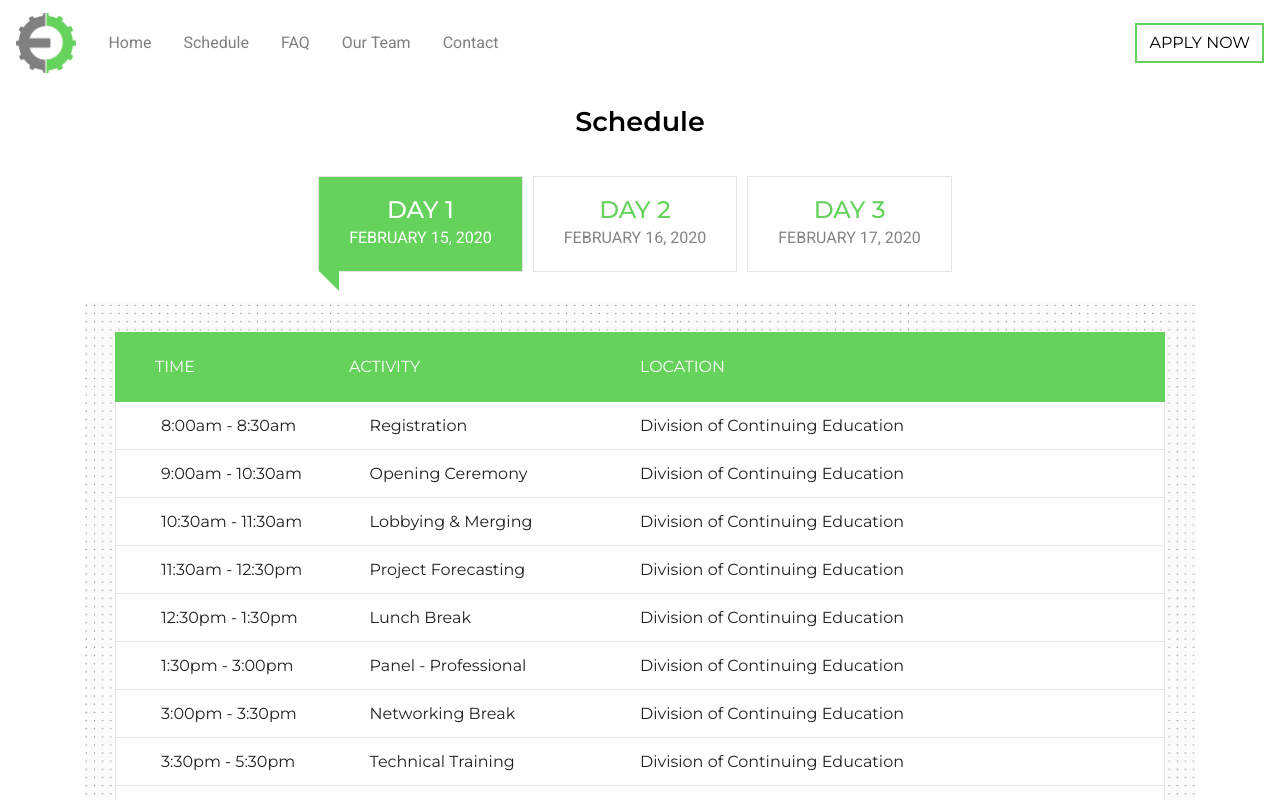
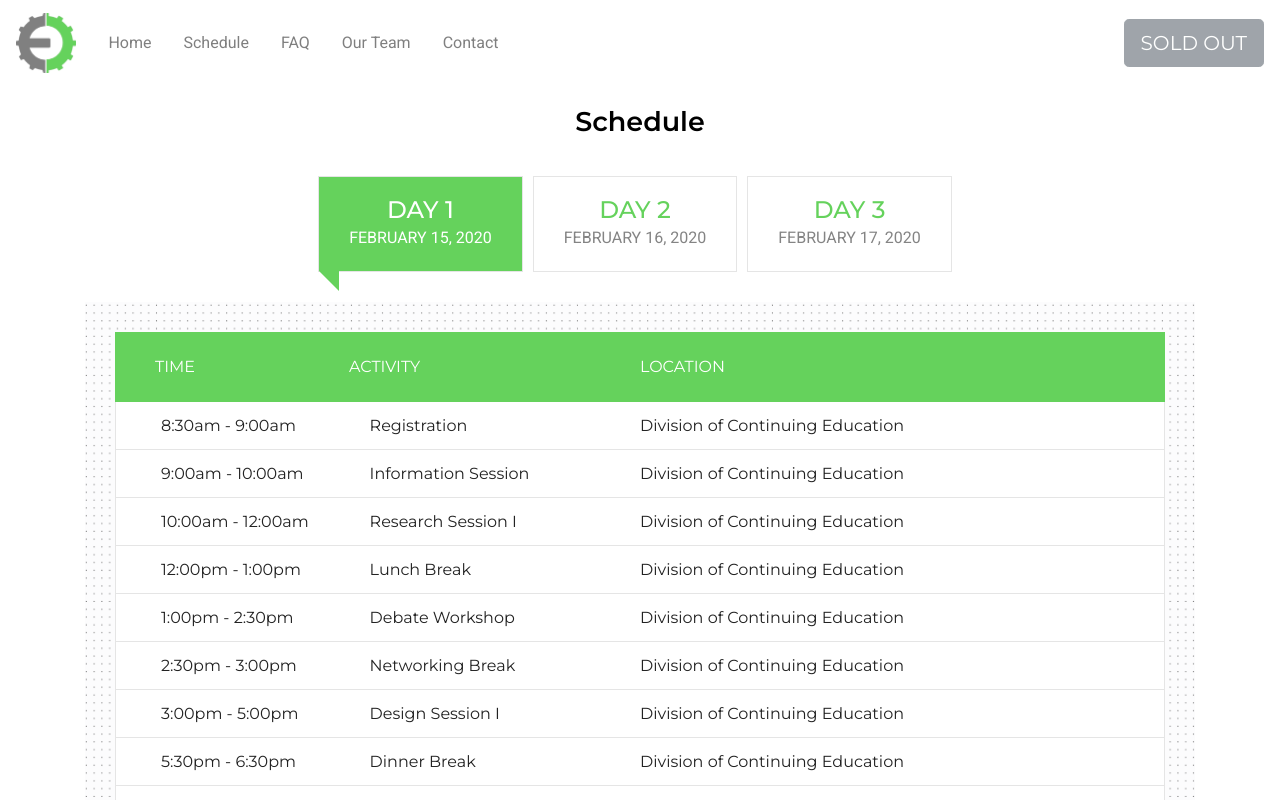
Before and after one commit to UCI-Engineering-Conference/engineeringconferenceapp, a Vue app: page /schedule in a window 1280 px wide. Shown: the top 800 px of the page. Built offline with nearby package versions, Linux system fonts and the light colour scheme; what vue-apexcharts, vue-flash-message, vue-gapi, vue-long-press-directive would draw is missing.

Commit message:
Closed Ticket Purchase

```diff
--- a/src/App.vue
+++ b/src/App.vue
@@ -29,7 +29,8 @@
 
           <!-- Right aligned nav items -->
           <b-navbar-nav class="ml-auto">
-            <router-link to="/application"><b-button squared variant="light" size="md" style="border: 2px solid #65d25c; color: black">Apply Now</b-button></router-link>
+            <button type="button" class="btn btn-secondary btn-lg" disabled>SOLD OUT</button>
+<!--            <router-link to="/application"><b-button squared variant="light" size="md" style="border: 2px solid #65d25c; color: black">Apply Now</b-button></router-link>-->
           </b-navbar-nav>
         </b-collapse>
       </b-navbar>
--- a/src/components/Application.vue
+++ b/src/components/Application.vue
@@ -1,4 +1,12 @@
 <template>
+  <div>
+    <div class="d-flex align-items-center p-3 mb-3 text-white-50 box-shadow it pb-3">
+      <div class="text-center m-auto">
+        <div class="lh-100">
+          <h6 class="mb-0 text-white">If you are experiencing any issues, please visit the Contact Page</h6>
+        </div>
+      </div>
+    </div>
   <div class="container">
     <h3 class="text-center mb-3">Application</h3>
     <form @submit.prevent="handleSubmit">
@@ -221,14 +229,30 @@
       </div>
     </form>
   </div>
-
+    <MiniGallery></MiniGallery>
+  </div>
 </template>
 
 <style>
   @import '../../static/style.css';
+  .it {
+    background-color: #65d25c;
+  }
+  .btn-outline-success {
+    border-radius: 0px;
+    border: 1px solid white;
+    background: #65D25C;
+    color: #fff;
+  }
+
+  .btn-outline-success:hover {
+    color: #fff;
+    border: 1px dashed white;
+  }
 </style>
 
 <script>
+import MiniGallery from './MiniGallery.vue'
 import ApplicationOptions from '../../static/ApplicationOptions.json'
 import generalContent from '../../static/GeneralContent.json'
 import TermsList from '../../static/TermsList.json'
@@ -255,6 +279,9 @@ let style = {
   }
 }
 export default {
+  components: {
+    'MiniGallery': MiniGallery
+  },
   watch: {
     'user.school': function () {
       this.user.major = ''
--- a/src/components/Highlights.vue
+++ b/src/components/Highlights.vue
@@ -7,7 +7,7 @@
             <h2>Past Highlights</h2>
             <div class="mb-3">
               <p class="display-4">
-                <span style="color: #65d25c"><b>230</b></span> Engineers
+                <span style="color: #65d25c"><b>400</b></span> Engineers
               </p>
               <p class="display-4">
                 <span style="color: #65d25c"><b>3</b></span> Days
--- /dev/null
+++ b/src/components/MiniGallery.vue
@@ -0,0 +1,29 @@
+<template>
+  <div class="d-md-flex flex-md-equal w-100 my-md-3 pl-md-3">
+    <div class="bg-light mr-md-3 pt-3 px-3 px-md-5 text-center overflow-hidden">
+      <div class="p-3">
+        <h2 class="display-5 mb-4">Get Taught by Professionals</h2>
+        <p class="lead">Technical Workshops</p>
+      </div>
+      <div class="bg-dark box-shadow mx-auto" style="width: 100%; border-radius: 21px 21px 0 0;"><img src="../../static/img/training_show_enhanced.jpg" height="100%" width="100%"></div>
+    </div>
+    <div class="bg-light mr-md-3 pt-3 px-3 px-md-5 text-center overflow-hidden">
+      <div class="p-3">
+        <h2 class="display-5 mb-4">Debate your Research</h2>
+        <p class="lead">Committee Based Solutions</p>
+      </div>
+      <div class="bg-dark box-shadow mx-auto" style="width: 100%; border-radius: 21px 21px 0 0;"><img src="../../static/img/speak_up_photo_enhanced.jpg" height="100%" width="100%"></div>
+    </div>
+    <div class="bg-light mr-md-3 pt-3 px-3 px-md-5 text-center overflow-hidden">
+      <div class="p-3">
+        <h2 class="display-5 mb-4">Network for Internships</h2>
+        <p class="lead">Exclusive Career Fair</p>
+      </div>
+      <div class="bg-dark box-shadow mx-auto" style="width: 100%; border-radius: 21px 21px 0 0;"><img src="../../static/img/job_fair_enhanced.jpg" height="100%" width="100%"></div>
+    </div>
+  </div>
+</template>
+
+<style scoped>
+  @import '../../static/style.css';
+</style>
--- a/src/components/Sponsors.vue
+++ b/src/components/Sponsors.vue
@@ -12,7 +12,9 @@
       </div>
     </div>
   </section>
-  <img src="../../static/img/Sponsors.jpg" height="90%" width="100%">
+  <div style="padding: 20px 10vw 20px 10vw;">
+  <img src="../../static/img/Sponsors_2019-2020_enhanced.jpg" height="90%" width="100%">
+  </div>
   </section>
 </template>
 
--- /dev/null
+++ b/src/components/TermsConditions.vue
@@ -0,0 +1,32 @@
+<template>
+  <section>
+    <div class="d-flex align-items-center p-3 mb-3 text-white-50 box-shadow it">
+      <div class="col-6 text-center">
+        <div class="lh-100">
+          <h6 class="mb-0 text-white lh-100">Our Terms and Conditions</h6>
+        </div>
+      </div>
+      <div class="col-6 text-center">
+        <p class="text-white"><router-link to="/application" class="btn btn-outline-success"><a @click="$bvModal.show('bv-modal-example')">View</a></router-link></p>
+      </div>
+    </div>
+  </section>
+
+</template>
+
+<style scoped>
+  .it {
+    background-color: #65d25c;
+  }
+  .btn-outline-success {
+    border-radius: 0px;
+    border: 1px solid white;
+    background: #65D25C;
+    color: #fff;
+  }
+
+  .btn-outline-success:hover {
+    color: #fff;
+    border: 1px dashed white;
+  }
+</style>
--- a/src/components/TicketBanner.vue
+++ b/src/components/TicketBanner.vue
@@ -1,15 +1,35 @@
 <template>
   <section>
-      <div class="d-flex align-items-center p-3 mb-3 text-white-50 box-shadow it">
+      <div class="d-flex align-items-center p-3 text-white-50 box-shadow it">
         <div class="col-6 text-center">
           <div class="lh-100">
-            <h6 class="mb-0 text-white lh-100">Limited Tickets Left 🕒</h6>
+            <h6 class="mb-0 text-white lh-100">Congratulations to All 130 of You! 🥳</h6>
           </div>
         </div>
         <div class="col-6 text-center">
-            <p class="text-white"><router-link to="/application" class="btn btn-outline-success">APPLY NOW</router-link></p>
+          <div class="btn-group btn-group-toggle" data-toggle="buttons">
+            <label class="btn btn-secondary active">
+              <input type="radio" name="options" id="option2" autocomplete="off"> <a @click="$bvModal.show('bv-modal-example')">Terms & Conditions</a>
+            </label>
+          </div>
         </div>
       </div>
+    <b-modal id="bv-modal-example" hide-footer title="Terms and Conditions" class="modal-fullscreen1">
+      <div style="height: 330px; overflow-x: hidden;">
+        <ul>
+          <li v-for="(data, index) in termsList" :key="index">
+            <div class="term">
+              <div class="lead">{{ data.title }}</div>
+              <ul class="requirements-list">
+                <li v-for="(req, k) in data.conditions" :key="k">
+                  <div class="requirements">{{ req }}</div>
+                </li>
+              </ul>
+            </div>
+          </li>
+        </ul>
+      </div>
+    </b-modal>
   </section>
 
 </template>
@@ -30,3 +50,14 @@
     border: 1px dashed white;
   }
 </style>
+
+<script>
+import TermsList from '../../static/TermsList.json'
+export default {
+  data () {
+    return {
+      termsList: TermsList
+    }
+  }
+}
+</script>
--- a/src/router/index.js
+++ b/src/router/index.js
@@ -16,7 +16,7 @@ const routerOptions = [
   { path: '/success', component: 'Success' },
   { path: '/error', component: 'Error' },
   { path: '/info', component: 'Info' },
-  { path: '/application', component: 'Application' }, // TODO : Uncomment when application goes live
+  // { path: '/application', component: 'Application' }, // TODO : Uncomment when application goes live
   { path: '*', component: 'Home' }
 ]
 
--- a/static/Schedule.json
+++ b/static/Schedule.json
@@ -7,57 +7,50 @@
         "name": "Registration",
         "location": "Division of Continuing Education",
         "description": "Get Badges and Participant Packet",
-        "start": "8:00am",
-        "end": "8:30am"
+        "start": "8:30am",
+        "end": "9:00am"
       },
       {
-        "name": "Opening Ceremony",
+        "name": "Information Session",
         "location": "Division of Continuing Education",
-        "description": "Keynote Speakers and Introduction to the Conference",
+        "description": "Introduction to the Conference",
         "start": "9:00am",
-        "end": "10:30am"
+        "end": "10:00am"
       },
       {
-        "name": "Lobbying & Merging",
+        "name": "Research Session I",
         "location": "Division of Continuing Education",
         "description": "Break into committees and meet your team",
-        "start": "10:30am",
-        "end": "11:30am"
-      },
-      {
-        "name": "Project Forecasting",
-        "location": "Division of Continuing Education",
-        "description": "Opportunity to discuss initial project ideas",
-        "start": "11:30am",
-        "end": "12:30pm"
+        "start": "10:00am",
+        "end": "12:00am"
       },
       {
         "name": "Lunch Break",
         "location": "Division of Continuing Education",
         "description": "Enjoy lunch",
-        "start": "12:30pm",
-        "end": "1:30pm"
+        "start": "12:00pm",
+        "end": "1:00pm"
       },
       {
-        "name": "Panel - Professional",
+        "name": "Debate Workshop",
         "location": "Division of Continuing Education",
         "description": "Join the discussion and interactive with industry professionals",
-        "start": "1:30pm",
-        "end": "3:00pm"
+        "start": "1:00pm",
+        "end": "2:30pm"
       },
       {
         "name": "Networking Break",
         "location": "Division of Continuing Education",
         "description": "Enjoy a coffee break and meet the students and faculty of EC",
-        "start": "3:00pm",
-        "end": "3:30pm"
+        "start": "2:30pm",
+        "end": "3:00pm"
       },
       {
-        "name": "Technical Training",
+        "name": "Design Session I",
         "location": "Division of Continuing Education",
         "description": "Learn engineering programs with industry professionals",
-        "start": "3:30pm",
-        "end": "5:30pm"
+        "start": "3:00pm",
+        "end": "5:00pm"
       },
       {
         "name": "Dinner Break",
@@ -67,20 +60,13 @@
         "end": "6:30pm"
       },
       {
-        "name": "Panel - Instructive",
+        "name": "Design Session II",
         "location": "Division of Continuing Education",
-        "description": "Join the discussion and interactive with industry professionals",
-        "start": "6:30pm",
-        "end": "7:30pm"
-      },
-      {
-        "name": "Research Session",
-        "location": "Division of Continuing Education",
-        "description": "Determine the helpful resources to be used for your design",
-        "start": "7:30pm",
-        "end": "9:30pm"
+        "description": "Learn engineering programs with industry professionals",
+        "start": "6:00pm",
+        "end": "8:30pm"
       }
-    ]
+      ]
   },
   {
     "label": "Day 2",
@@ -94,17 +80,17 @@
         "end": "9:00am"
       },
       {
-        "name": "Debate Workshop",
+        "name": "Training Session",
         "location": "Division of Continuing Education",
         "description": "Training in formal debate",
         "start": "9:00am",
-        "end": "10:30am"
+        "end": "11:00am"
       },
       {
-        "name": "Prototyping Session",
+        "name": "Design Session III",
         "location": "Division of Continuing Education",
         "description": "Solidify project ideas",
-        "start": "10:30am",
+        "start": "11:00am",
         "end": "12:30pm"
       },
       {
@@ -115,35 +101,42 @@
         "end": "1:30pm"
       },
       {
-        "name": "Design Session l",
+        "name": "Design Session IV",
         "location": "Division of Continuing Education",
         "description": "Begin working on your research paper",
         "start": "1:30pm",
-        "end": "3:30pm"
-      },
-      {
-        "name": "Design Session ll",
-        "location": "Division of Continuing Education",
-        "description": "Solidify the design report",
-        "start": "3:30pm",
-        "end": "5:30pm"
+        "end": "5:00pm"
       },
       {
         "name": "Dinner Break",
         "location": "Division of Continuing Education",
-        "description": "Enjoy dinner",
-        "start": "5:30pm",
-        "end": "6:30pm"
+        "description": "Solidify the design report",
+        "start": "5:00pm",
+        "end": "6:00pm"
       },
       {
-        "name": "Analysis Session",
+        "name": "Committee Debate",
+        "location": "Division of Continuing Education",
+        "description": "Enjoy dinner",
+        "start": "6:00pm",
+        "end": "8:00pm"
+      },
+      {
+        "name": "Committee Debate",
         "location": "Division of Continuing Education",
         "description": "Revise and finalize the design report",
-        "start": "6:30pm",
-        "end": "7:30pm"
+        "start": "6:00pm",
+        "end": "8:00pm"
       },
       {
-        "name": "Internal Debate",
+        "name": "Committee Voting",
+        "location": "Division of Continuing Education",
+        "description": "Present your project and debate with your peers for most sustainable solutions",
+        "start": "8:00pm",
+        "end": "8:30pm"
+      },
+      {
+        "name": "Evaluation Session",
         "location": "Division of Continuing Education",
         "description": "Present your project and debate with your peers for most sustainable solutions",
         "start": "8:30pm",
@@ -157,87 +150,73 @@
     "events": [
       {
         "name": "Registration",
-        "location": "*To Be Determined",
+        "location": "Courtyard by Marriott",
+        "description": "Get badges and refreshments",
+        "start": "8:30am",
+        "end": "9:00am"
+      },
+      {
+        "name": "Opening Ceremony",
+        "location": "Courtyard by Marriott",
         "description": "Get badges and refreshments",
         "start": "8:30am",
         "end": "9:00am"
       },
       {
         "name": "Career Fair",
-        "location": "*To Be Determined",
+        "location": "Courtyard by Marriott",
         "description": "Network and connect with industry professionals",
         "start": "9:00am",
-        "end": "11:00am"
-      },
-      {
-        "name": "Evaluation Session",
-        "location": "*To Be Determined",
-        "description": "Evaluate project with EC Executive members",
-        "start": "11:00am",
-        "end": "12:30pm"
+        "end": "10:30am"
       },
       {
         "name": "Lunch Break",
-        "location": "*To Be Determined",
+        "location": "Courtyard by Marriott",
         "description": "Enjoy lunch",
         "start": "12:30pm",
         "end": "1:30pm"
       },
       {
-        "name": "Integration I",
-        "location": "*To Be Determined",
+        "name": "Panel Discussion",
+        "location": "Courtyard by Marriott",
         "description": "Work with the teams that progressed to design and even greater system.",
         "start": "1:30pm",
         "end": "3:30pm"
       },
       {
-        "name": "Panel - Industrial",
-        "location": "*To Be Determined",
+        "name": "Network Break",
+        "location": "Courtyard by Marriott",
         "description": "Join the discussion and interactive with industry professionals",
-        "start": "1:30pm",
-        "end": "3:30pm"
+        "start": "3:30pm",
+        "end": "4:00pm"
       },
       {
-        "name": "Integration II",
-        "location": "*To Be Determined",
-        "description": "Work with the teams that progressed to design and even greater system.",
-        "start": "3:30pm",
-        "end": "6:00pm"
-      },
-      {
-        "name": "Panel - Contemporary",
-        "location": "*To Be Determined",
-        "description": "Join the discussion and interactive with industry professionals",
-        "start": "3:30pm",
+        "name": "Final Debate",
+        "location": "Courtyard by Marriott",
+        "description": "Two finalist teams debate for their solutions.",
+        "start": "4:00pm",
         "end": "6:00pm"
       },
       {
         "name": "Dinner Break",
-        "location": "*To Be Determined",
+        "location": "Courtyard by Marriott",
         "description": "Enjoy dinner",
         "start": "6:00pm",
         "end": "7:00pm"
       },
       {
-        "name": "Final Debate",
-        "location": "*To Be Determined",
-        "description": "Two finalist teams debate for their solutions.",
+        "name": "Final Voting",
+        "location": "Courtyard by Marriott",
+        "description": "Join the discussion and interactive with industry professionals",
         "start": "7:00pm",
-        "end": "8:00pm"
+        "end": "7:30pm"
       },
       {
-        "name": "Final Voting",
-        "location": "*To Be Determined",
-        "description": "All committees decide on the overall winner.",
-        "start": "8:00pm",
-        "end": "9:00pm"
-      },
-      {
-        "name": "Closing Ceremony",
-        "location": "*To Be Determined",
-        "description": "Reflect on your accomplishments of the past three days.",
-        "start": "9:00pm",
-        "end": "9:30pm"
+        "name": "Awards Ceremony",
+        "location": "Courtyard by Marriott",
+        "description": "",
+        "start": "7:30pm",
+        "end": "8:30pm"
       }
     ]
   }
```
Also changed, not shown: src/components/About.vue (+0 -19 lines), src/components/Home.vue (+18 -6 lines), src/components/Introduction.vue (+18 -0 lines).
